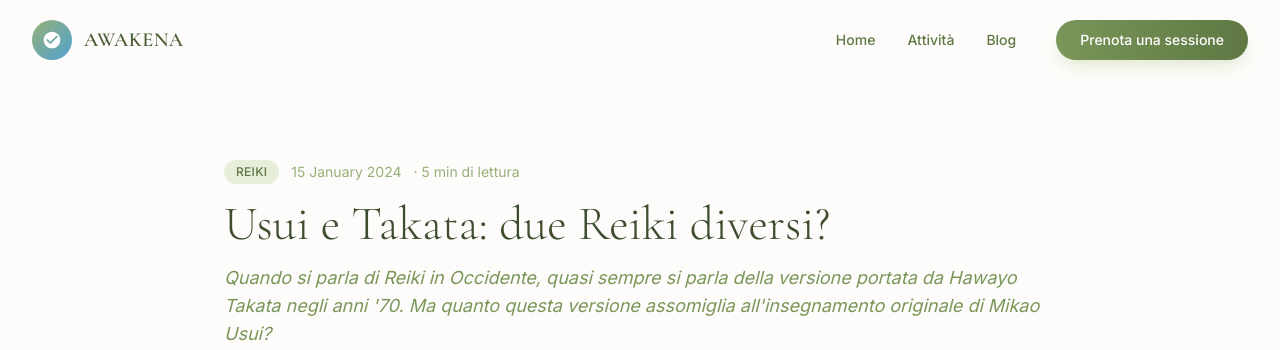
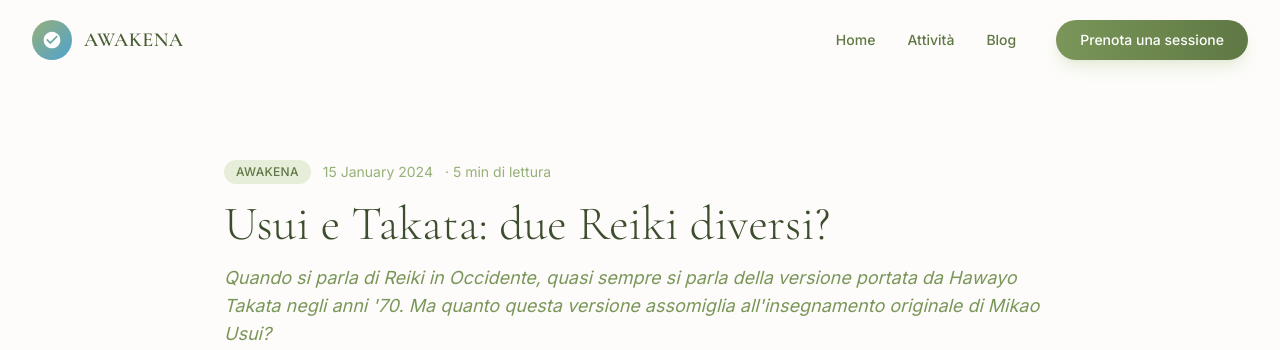
Before and after one commit to rerosku/rerosku.github.io, a Jekyll site: the page built from _posts/2024-01-15-usui-e-takata-due-reiki-diversi.md, in a window 1280 px wide and 900 px high. Shown: the top 350 px of the window. Built offline with Jekyll 4.4.1, drawn with Linux system fonts in a browser that asks for light colours; nearby versions of some CDN libraries; some web fonts are replaced.

Commit message:
Update rerosku.github.io from Acode

```diff
--- a/_posts/2024-01-15-usui-e-takata-due-reiki-diversi.md
+++ b/_posts/2024-01-15-usui-e-takata-due-reiki-diversi.md
@@ -2,7 +2,7 @@
 layout: post
 title: "Usui e Takata: due Reiki diversi?"
 date: 2024-01-15
-category: reiki
+category: awakena
 author: Alessandro Nardi
 emoji: ☀️
 reading_time: 8
```
Also changed, not shown: _posts/2025-01-15-cosa-e-reiki.md (+1 -1 lines).
